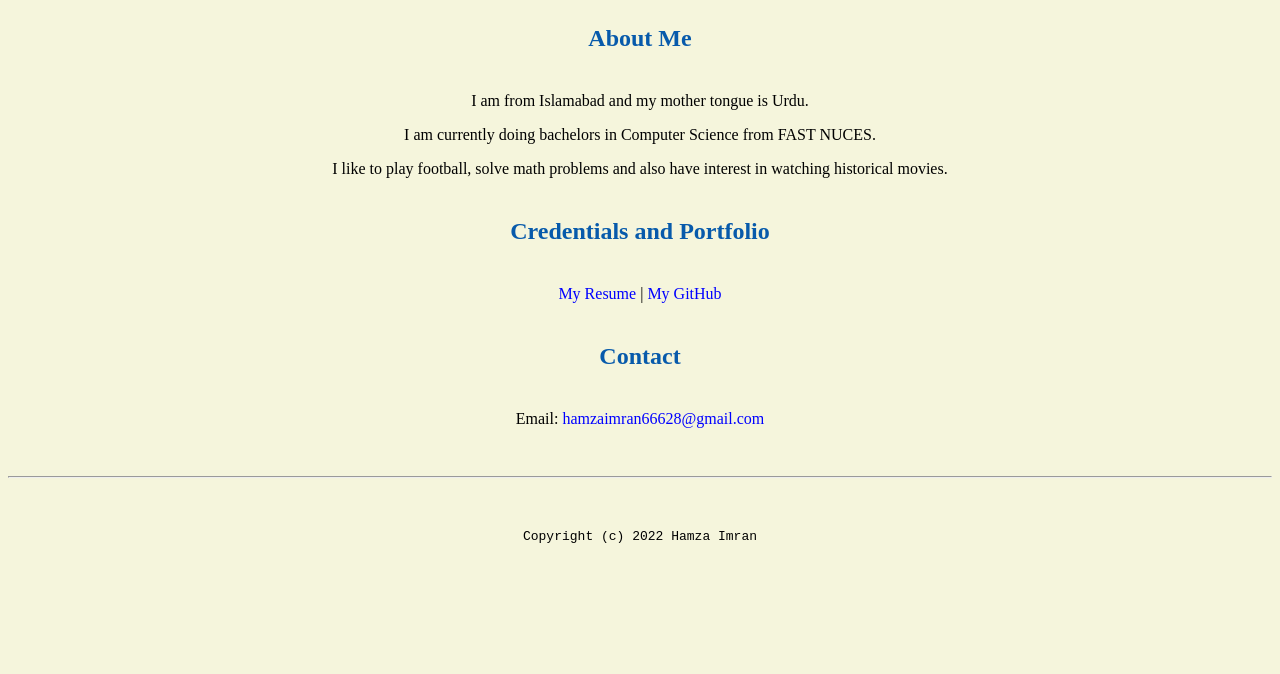
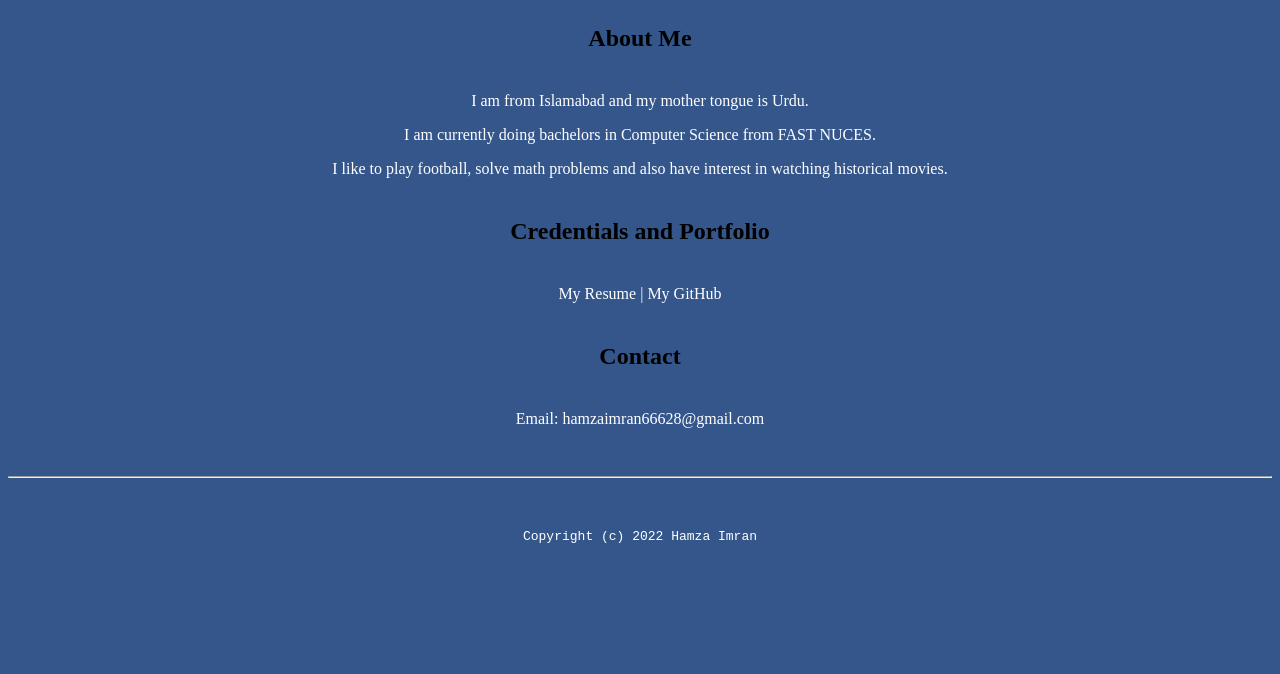
Before and after one commit to hamzaimran28/hamzaimran28.github.io, a plain HTML site: page index.html in a window 1280 px wide. Shown: the part 126-800 px from the top of the page. Drawn offline with Linux system fonts and the light colour scheme.

Commit message:
Add files via upload

```diff
--- a/css/master.css
+++ b/css/master.css
@@ -1,9 +1,9 @@
 /* Cascading stylesheet for the website */
 
-/* Text inside these asterisks and slashes are comments for human */
+/* Text inside these asteriskswhiteslashes are comments for human */
 
   a {
-    color: blue;/* set the text color to blue here */
+    color: white;/* set the text color to blue here */
     text-decoration: none; /* This means we do not want hyperlinks to be underlined */
   }
 
@@ -13,8 +13,8 @@
   }
 
   body {
-    background-color: beige;
-    color: black;set the background color here */
+    background-color: #34568B;
+    color: white;set the background color here */
     /* set the text color to black here */
     font-family: Arial, Helvertica, sans-serif;/* set the font here */
     text-align: center;/* set the text alignment here */
@@ -31,7 +31,7 @@
    }
 
   h2 {
-    color: #075AAB;
+    color: black;
     margin-bottom: 2.5rem;
     margin-top: 2.5rem; set the text color of to #075AAB here */
     /* set both the bottom margin and top margin to 2.5rem here */
```
